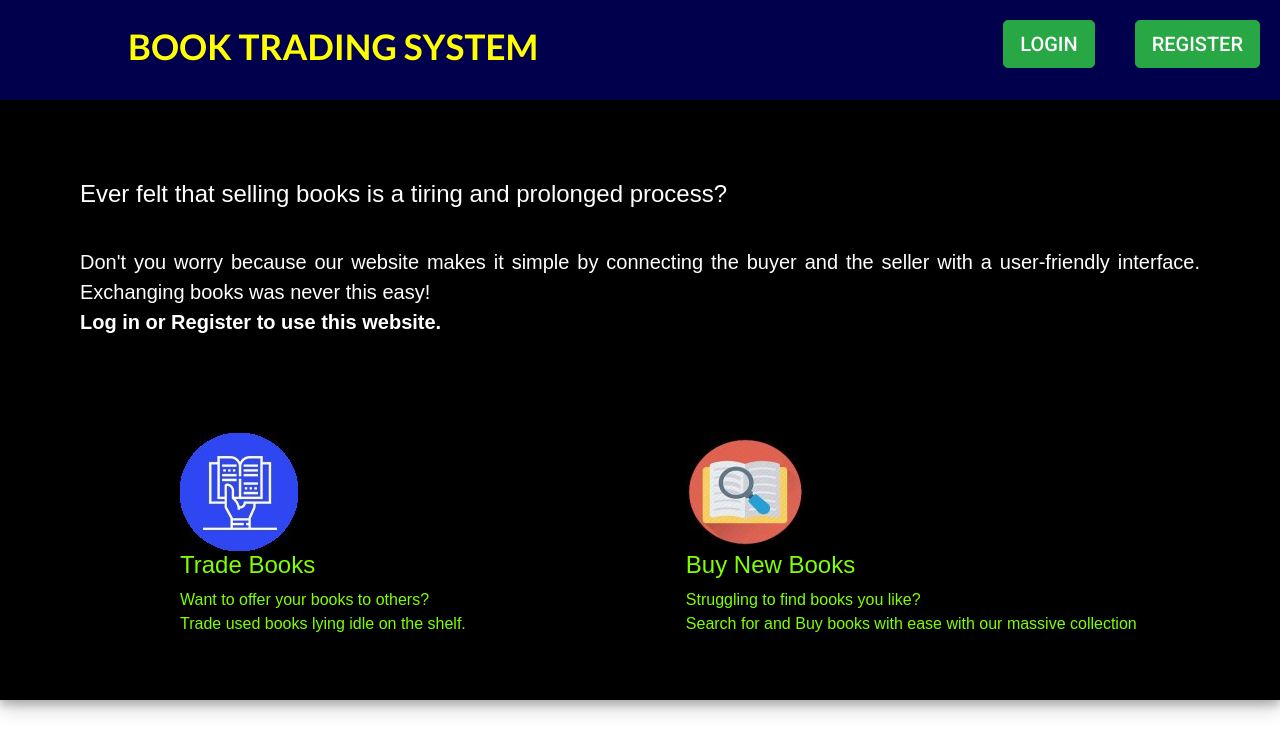
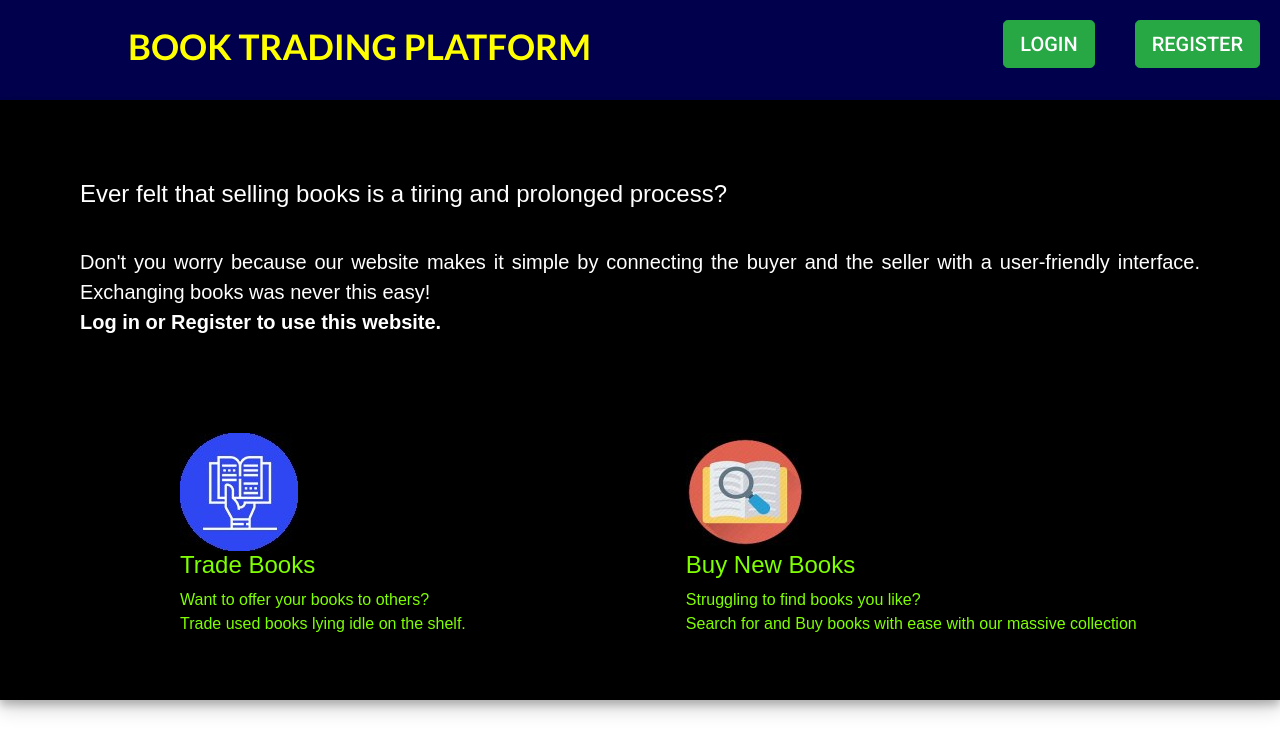
Before and after one commit to anirudh0806/BookFrontend, a React (Create React App) app: page / in a window 1280 px wide. Shown: the top 752 px of the page. Built offline with nearby package versions, Linux system fonts and the light colour scheme.

Commit message:
Fnal commit

```diff
--- a/src/components/pages/Home.js
+++ b/src/components/pages/Home.js
@@ -19,7 +19,7 @@ function Home() {
               fontSize:"220%",
                color: "yellow",
 
-            }}>BOOK TRADING SYSTEM</h2>
+            }}>BOOK TRADING PLATFORM</h2>
         <Link to="/register">
           <button type="button"  className="buttoncomp btn btn-success btn-lg" >REGISTER</button>
           </Link>
```
